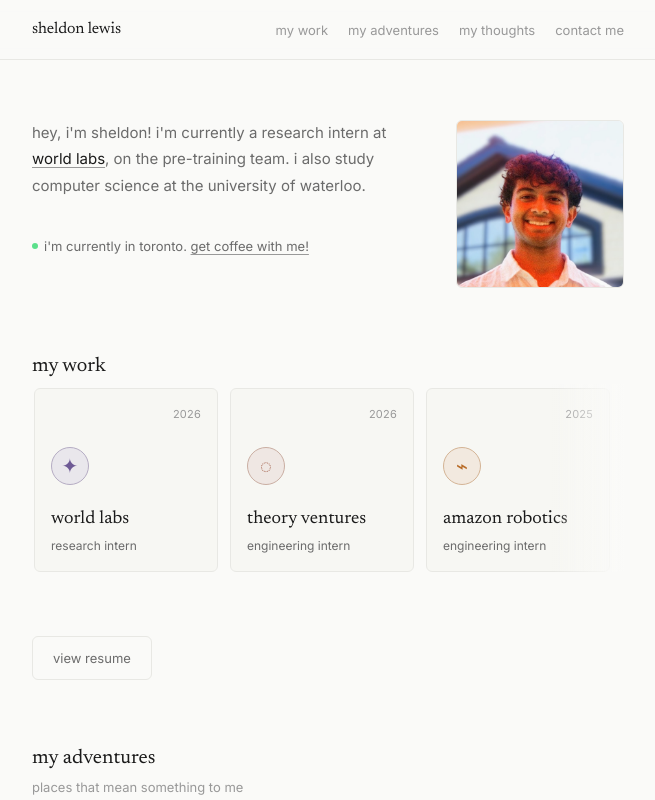
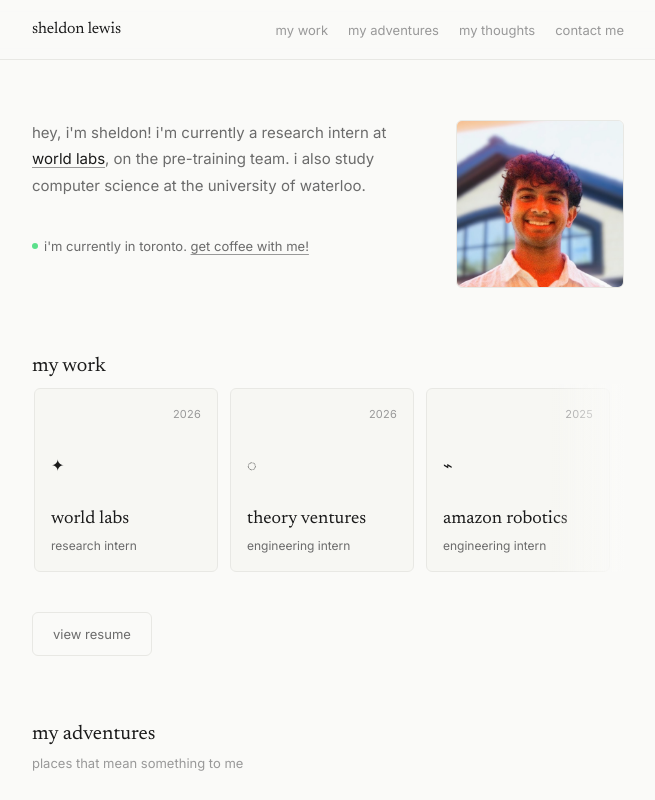
Before and after one commit to sheldonblewis/shelly-site, a Next.js app: page / in a window 1280 px wide. Shown: the top 800 px of the page, without its empty margins (312-967 px from the left). Built offline with nearby package versions, Linux system fonts and the light colour scheme.

Commit message:
Tighten resume spacing

```diff
--- a/styles/globals.css
+++ b/styles/globals.css
@@ -423,26 +423,6 @@ a.work-card:focus-visible {
   letter-spacing: 0.02em;
 }
 
-.work-card-mark {
-  align-self: flex-start;
-  width: 38px;
-  height: 38px;
-  display: grid;
-  place-items: center;
-  border: 1px solid color-mix(in srgb, var(--work-card-accent) 42%, var(--color-border));
-  border-radius: 50%;
-  background: color-mix(in srgb, var(--work-card-accent) 12%, var(--color-bg));
-  color: var(--work-card-accent);
-  font-family: var(--font-serif);
-  font-size: 1.25rem;
-  line-height: 1;
-}
-
-.work-card-mark-glyph {
-  display: block;
-  transform: translateY(2px);
-}
-
 .work-card-content {
   display: flex;
   flex-direction: column;
@@ -670,7 +650,7 @@ a.work-card:focus-visible {
   display: inline-flex;
   align-items: center;
   gap: 0.75rem;
-  margin-top: 3rem;
+  margin-top: 1.5rem;
   z-index: 20;
 }
 
```
